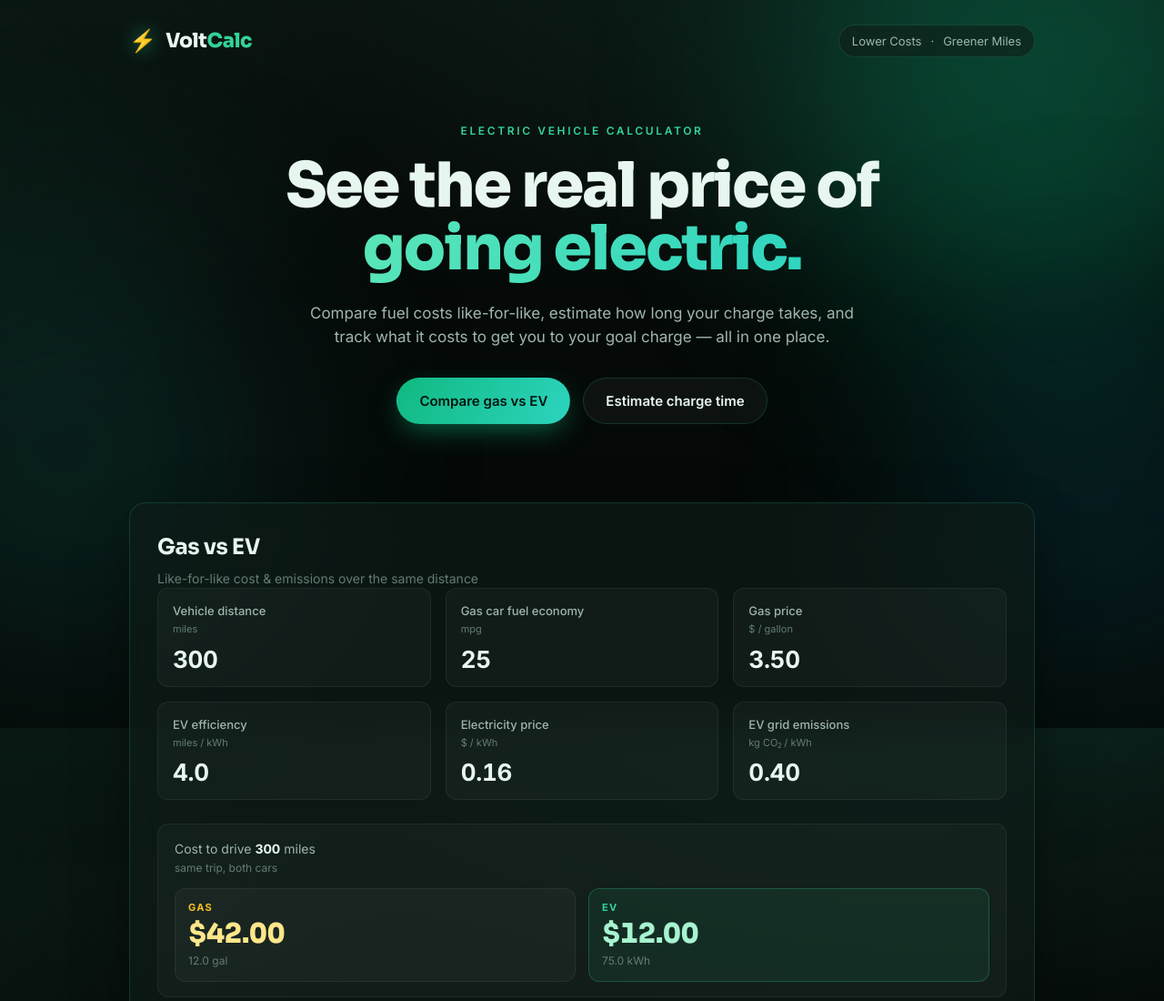
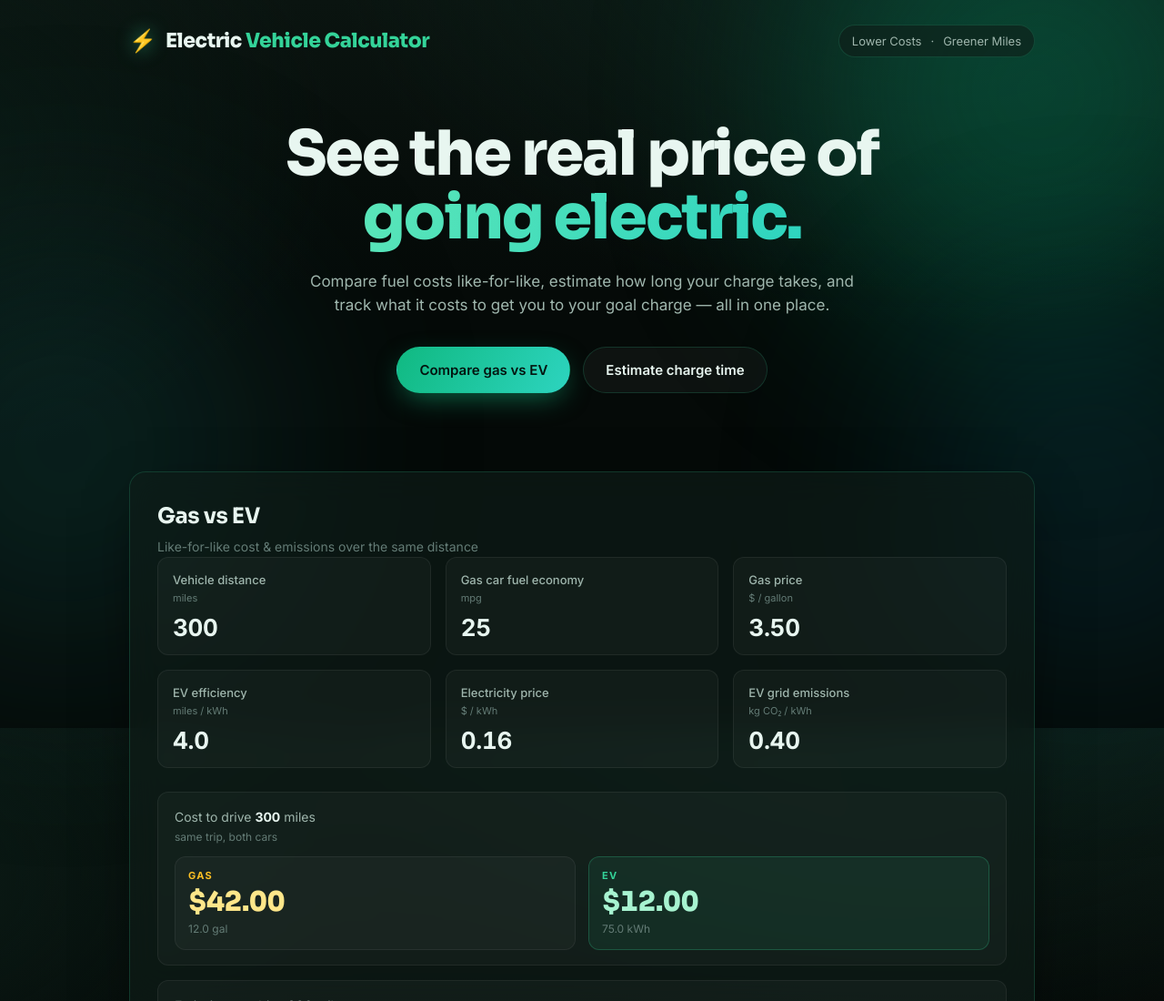
Before and after one commit to founding5067/Electric-Vehicle-Calculator, a plain HTML site: page index.html in a window 1280 px wide. Shown: the top 1100 px of the page at 91% size. Drawn offline with Linux system fonts and the light colour scheme.

Commit message:
Remove VoltCalc branding
Replace VoltCalc-specific branding with a generic site name. Updated the page <title>, changed the header brand text to “Electric Vehicle Calculator”, and removed the hero eyebrow line. This reworks visible site copy to a neutral, descriptive product name.

```diff
--- a/index.html
+++ b/index.html
@@ -3,7 +3,7 @@
 <head>
   <meta charset="UTF-8" />
   <meta name="viewport" content="width=device-width, initial-scale=1.0" />
-  <title>VoltCalc — EV Cost & Charging Calculator</title>
+  <title>EV Cost & Charging Calculator</title>
   <meta name="description" content="Compare gas vs EV costs like-for-like, estimate charge times and charging costs. Free EV calculator." />
   <link rel="preconnect" href="https://fonts.googleapis.com" />
   <link rel="preconnect" href="https://fonts.gstatic.com" crossorigin />
@@ -19,7 +19,7 @@
     <div class="wrap header-inner">
       <a href="#" class="brand">
         <span class="brand-mark" aria-hidden="true">⚡</span>
-        <span class="brand-name">Volt<span class="brand-accent">Calc</span></span>
+        <span class="brand-name">Electric <span class="brand-accent">Vehicle Calculator</span></span>
       </a>
       <nav class="brand-pillars">
         <span>Lower Costs</span>
@@ -32,7 +32,6 @@
   <main class="wrap">
     <!-- HERO -->
     <section class="hero">
-      <p class="eyebrow">Electric Vehicle Calculator</p>
       <h1>See the real price of<br /><span class="text-accent">going electric.</span></h1>
       <p class="lede">
         Compare fuel costs like-for-like, estimate how long your charge takes,
```
